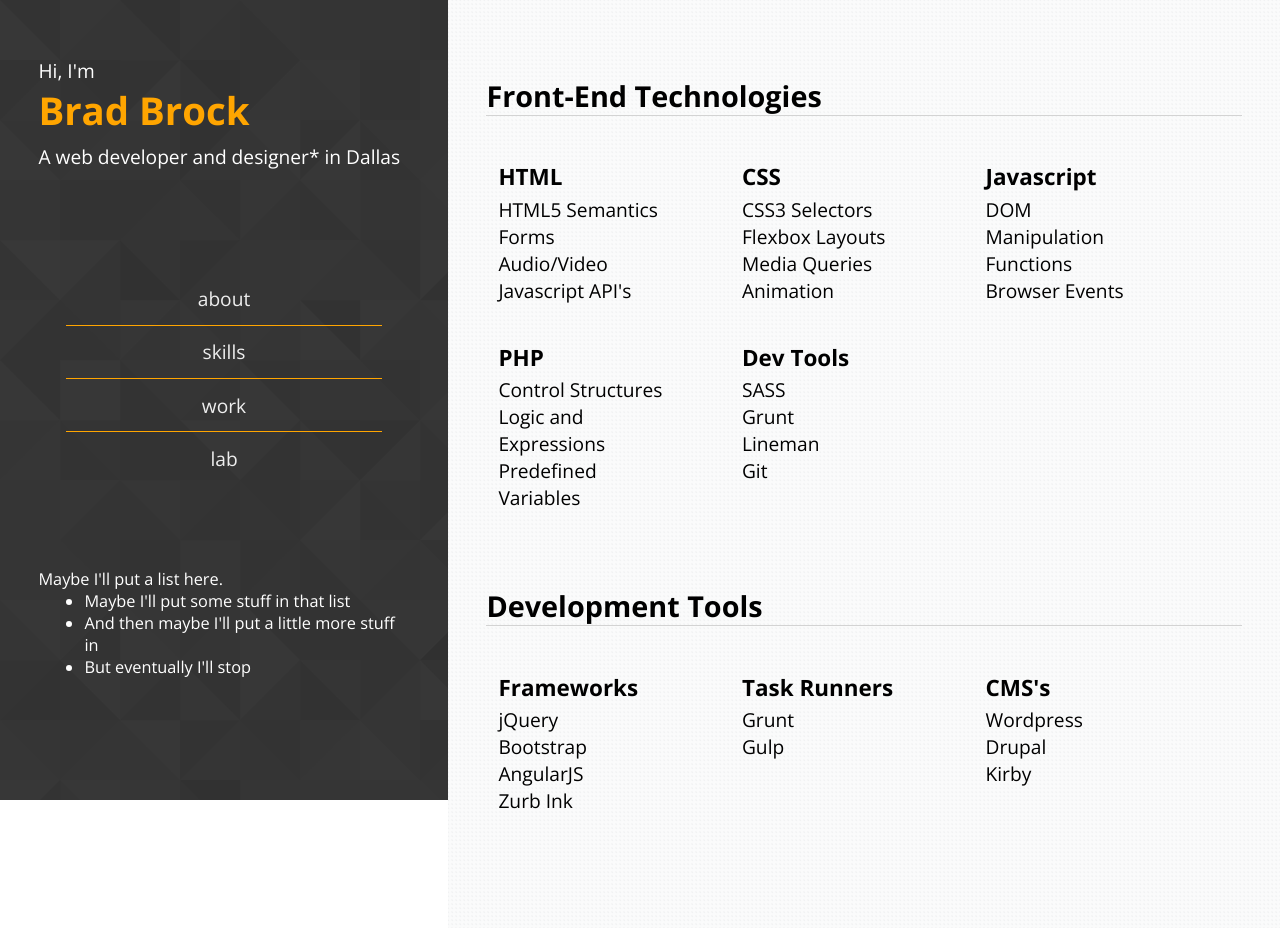
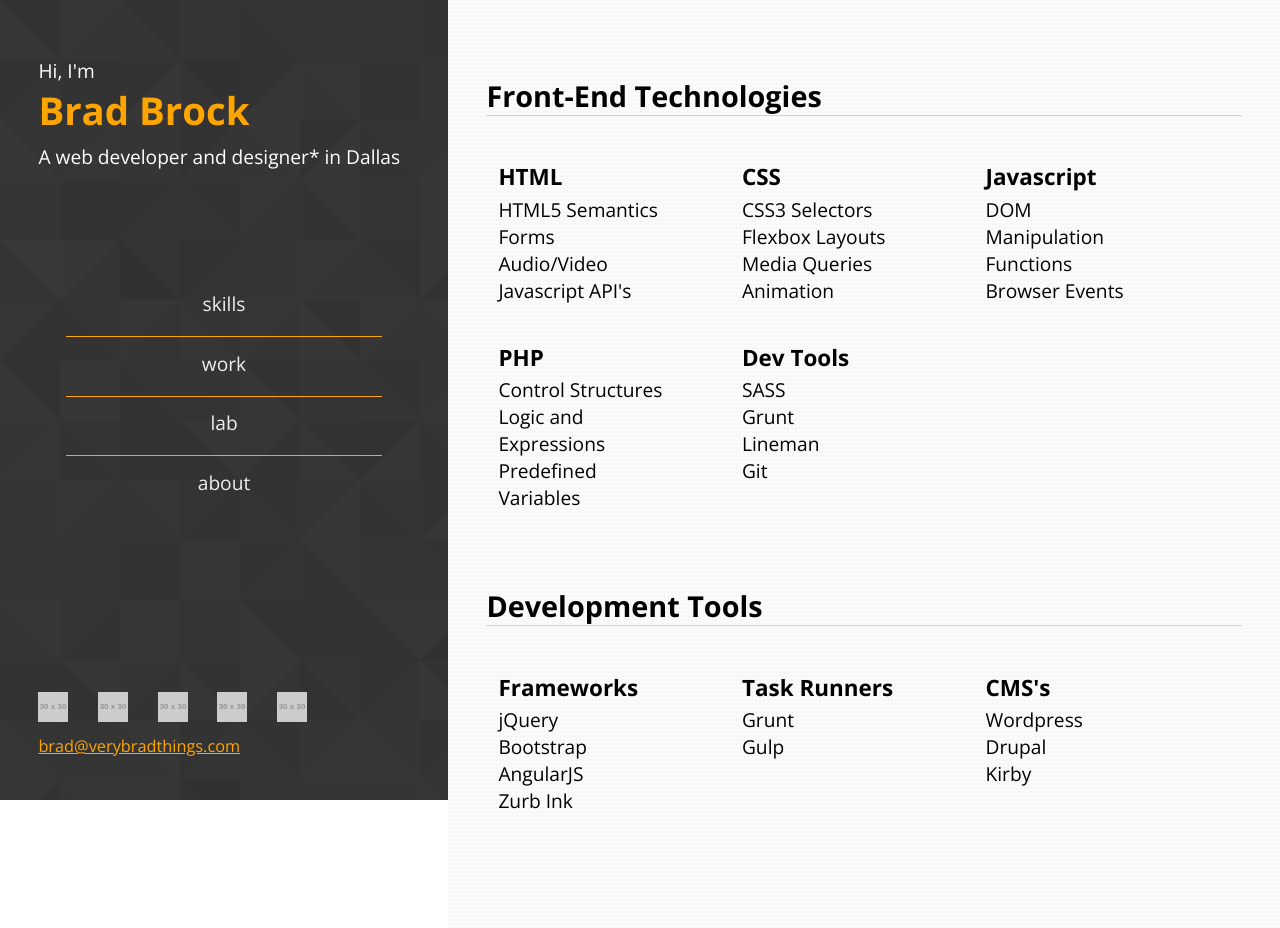
Before and after one commit to Spyrojoe/VBT4.0, a PHP site: page / in a window 1280 px wide. Run offline with PHP 8.4, Linux system fonts and the light colour scheme; grey boxes labelled with a size stand in for pictures from a placeholder-image service; some libraries are stand-ins or nearby versions.

Commit message:
Footer layout, media queries
Flex boxing footer icons, added a max700 media query

```diff
--- a/index.html
+++ b/index.html
@@ -6,6 +6,7 @@
 	<link rel="stylesheet" type="text/css" href="style.css">
 	<link rel="stylesheet" type="text/css" href="min1200.css">
 	<link rel="stylesheet" type="text/css" href="max850.css">
+	<link rel="stylesheet" type="text/css" href="max700.css">
 	<link rel="stylesheet" type="text/css" href="max600.css">
 	<link rel="stylesheet" type="text/css" href="max400.css">
 	<link href='http://fonts.googleapis.com/css?family=Source+Sans+Pro:200,300,400|Open+Sans:400,300,600,700' rel='stylesheet' type='text/css'>
@@ -24,19 +25,22 @@
 		</header>
 		<nav>
 			<ul>
-				<li><a href="#" class="scale">about</a></li>
 				<li><a href="#" class="scale">skills</a></li>
 				<li><a href="#" class="scale">work</a></li>
 				<li><a href="#" class="scale">lab</a></li>
+				<li><a href="#" class="scale">about</a></li>
 			</ul>
 		</nav>
 		<footer>
-			<p>Maybe I'll put a list here.</p>
 			<ul>
-				<li>Maybe I'll put some stuff in that list</li>
-				<li>And then maybe I'll put a little more stuff in</li>
-				<li>But eventually I'll stop</li>
+				<li><a href="#"><img src="http://placehold.it/30x30.png"></a></li>
+				<li><a href="#"><img src="http://placehold.it/30x30.png"></a></li>
+				<li><a href="#"><img src="http://placehold.it/30x30.png"></a></li>
+				<li><a href="#"><img src="http://placehold.it/30x30.png"></a></li>
+				<li><a href="#"><img src="http://placehold.it/30x30.png"></a></li>
 			</ul>
+			<!--<a href="mailto:brad@verybradthings.com">brad@verybradthings.com</a>-->
+			<a href="#">brad@verybradthings.com</a>
 		</footer>
 	</div>
 
--- /dev/null
+++ b/max700.css
@@ -0,0 +1,5 @@
+@media screen and (max-width: 700px){
+	footer ul{
+		display: none;
+	}
+}
--- a/style.css
+++ b/style.css
@@ -11,7 +11,7 @@ html{
 ol, ul{
 	list-style: none;
 }
-h1{
+h1, a{
 	margin-bottom: 2%;
 	color: orange;
 }
@@ -154,11 +154,22 @@ nav a{
 	color: #eee;
 }
 footer{
-	font-size: .85em;
+	  display: flex;
+	  flex-direction: column;
+	  justify-content: flex-end;
+	  font-size: .85em;
 }
 footer ul{
-	list-style: disc;
-	padding-left: 46px;
+	display: flex;
+	justify-content: flex-start;
+	margin-bottom: 3%;
+}
+footer li{
+	display: inline-block;
+	margin-right: 8%;
+}
+footer a{
+	line-height: 100%;
 }
 .scale{
 	transition: transform .2s;
```
